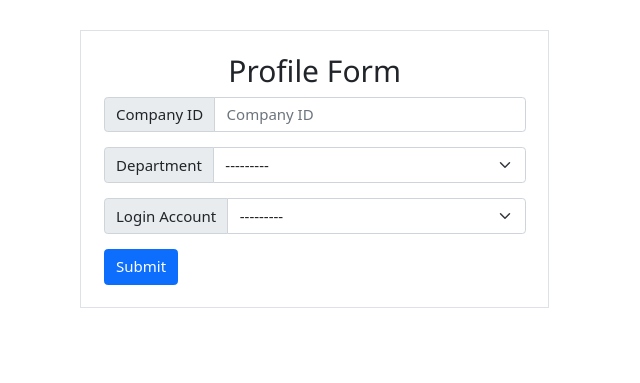
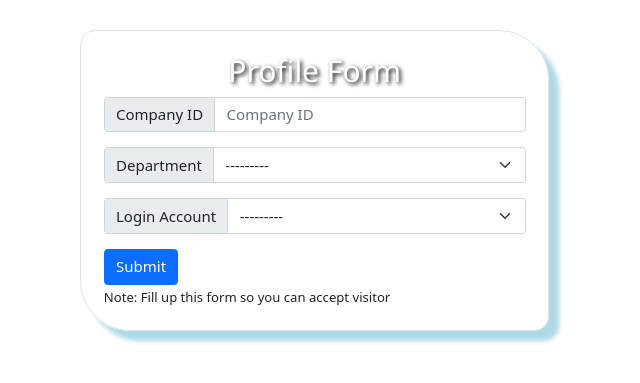
Before and after one commit to acarbonilla/vms, a Django app: page /zfcemployee/zfcProfile/ in a window 1280 px wide. Shown: the part 53-436 px from the top of the page, without its empty margins (286-926 px from the left). Run offline with Django 5.2, Linux system fonts and the light colour scheme; the visitor is signed in with stand-in values (Sample User, id 1); data comes from the database, SQL or seed files in the repository; data that the repository does not hold is empty; some libraries are stand-ins or nearby versions.

Commit message:
Working With signup

```diff
--- a/templates/staff/zfcprofile.html
+++ b/templates/staff/zfcprofile.html
@@ -1,15 +1,27 @@
 {% extends 'core/base.html' %}
 {% load widget_tweaks %}
 {% block content %}
+<style>
+    .ProfileBorder{
+   border-radius: 15px 50px;
+     padding: 20px;
+      box-shadow: 10px 10px 5px lightblue;
+  }
 
+  .title{
+    color: white;
+    text-shadow: 2px 2px 4px #000000;
+  }
+
+
+</style>
 <div class="container">
 
     <div class="row p-2 mb-3">
         <div class="col-sm-3">
         </div>
-
-        <div class="col-sm-5 border m-2 p-4">
-            <h2 class="text-center">Profile Form</h2>
+        <div class="col-sm-5 border m-2 p-4 ProfileBorder">
+            <h2 class="text-center title">Profile Form</h2>
             <form action="" method="POST">
                 {% csrf_token %}
                  <div class="input-group mb-3">
@@ -30,6 +42,9 @@
                            data-bs-target="#offcanvasTop" data-bs-toggle="offcanvas"
                            type="submit" value="Submit"/>
             </form>
+            <small>
+                Note: Fill up this form so you can accept visitor
+            </small>
         </div>
     </div>
 </div>
```
Also changed, not shown: templates/members/login.html (+13 -2 lines), templates/members/vmsregister.html (+20 -3 lines).
